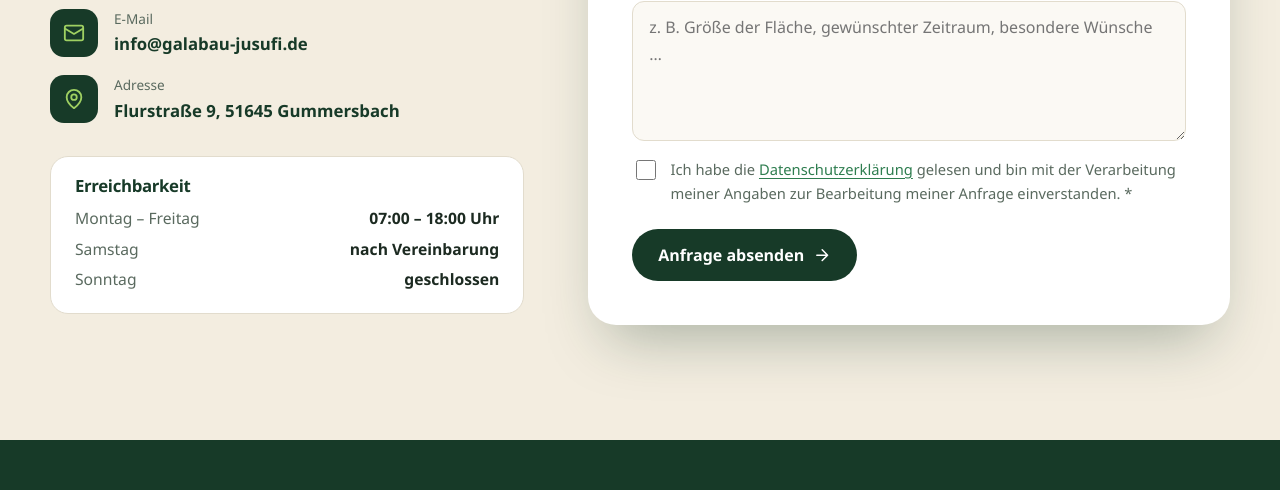
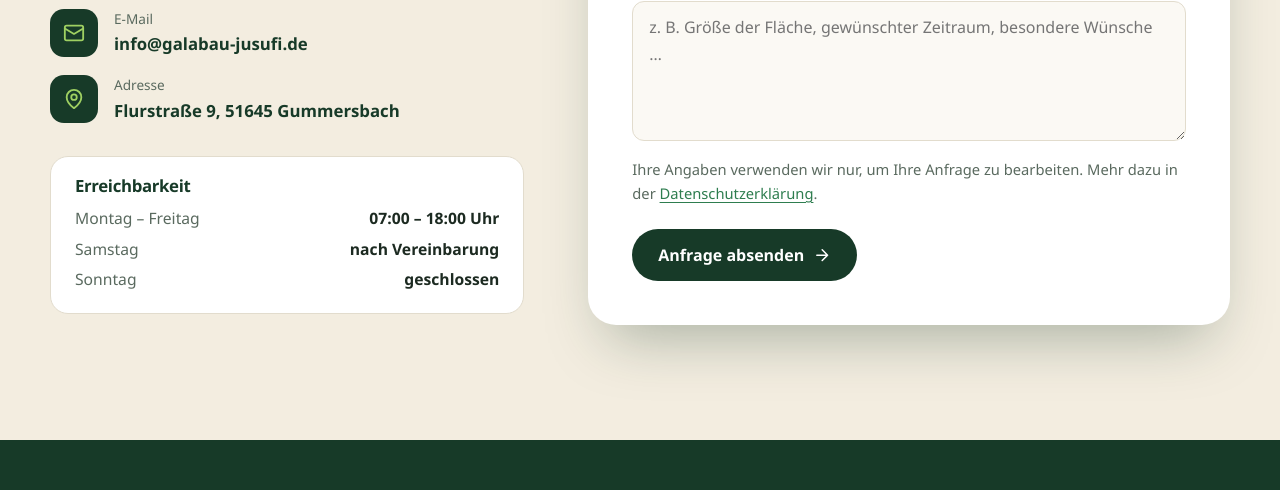
Before and after one commit to oxexjxsxfx/GalaBau-Jusufi, a plain HTML site: page index.html in a window 1280 px wide. Shown: the part 10540-11030 px from the top of the page. Drawn offline with Linux system fonts and the light colour scheme.

Commit message:
Kontaktformular ohne Einwilligungs-Häkchen, W-IdNr als offener Punkt
Das Häkchen bat um eine Einwilligung, obwohl die Datenschutzerklärung
die Anfrage auf Art. 6 Abs. 1 lit. b/f DSGVO stützt. Stattdessen ein
kurzer Hinweis mit Link auf den Abschnitt Kontaktaufnahme. Beim
Bewertungsformular bleibt die Einwilligung zur Veröffentlichung.

Co-Authored-By: Claude Opus 5.5 <noreply@anthropic.com>

```diff
--- a/css/style.css
+++ b/css/style.css
@@ -432,6 +432,7 @@ svg.about-card-leaf {
 .field input:user-invalid, .field textarea:user-invalid { border-color: #c0492f; }
 .checkbox { display: flex; gap: .7rem; align-items: flex-start; font-size: .92rem; color: var(--muted); grid-column: 1 / -1; }
 .checkbox input { width: 20px; height: 20px; margin-top: .2rem; accent-color: var(--green); flex-shrink: 0; }
+.form-note { grid-column: 1 / -1; margin: 0; font-size: .92rem; color: var(--muted); }
 .form-footer { display: flex; flex-wrap: wrap; align-items: center; gap: 1rem; margin-top: 1.5rem; }
 .form-status { font-size: .95rem; font-weight: 600; margin: 0; }
 .form-status.is-success { color: var(--green); }
--- a/index.html
+++ b/index.html
@@ -783,10 +783,7 @@
                 <label for="f-message">Ihre Nachricht *</label>
                 <textarea id="f-message" name="message" required placeholder="z. B. Größe der Fläche, gewünschter Zeitraum, besondere Wünsche …"></textarea>
               </div>
-              <label class="checkbox">
-                <input type="checkbox" name="privacy" required>
-                <span>Ich habe die <a href="datenschutz.html">Datenschutzerklärung</a> gelesen und bin mit der Verarbeitung meiner Angaben zur Bearbeitung meiner Anfrage einverstanden. *</span>
-              </label>
+              <p class="form-note">Ihre Angaben verwenden wir nur, um Ihre Anfrage zu bearbeiten. Mehr dazu in der <a href="datenschutz.html#kontakt">Datenschutzerklärung</a>.</p>
               <input class="hp-field" type="checkbox" name="_honeypot" tabindex="-1" autocomplete="off" aria-hidden="true">
             </div>
             <div class="form-footer">
```
Also changed, not shown: datenschutz.html (+1 -1 lines), 1 other file.
